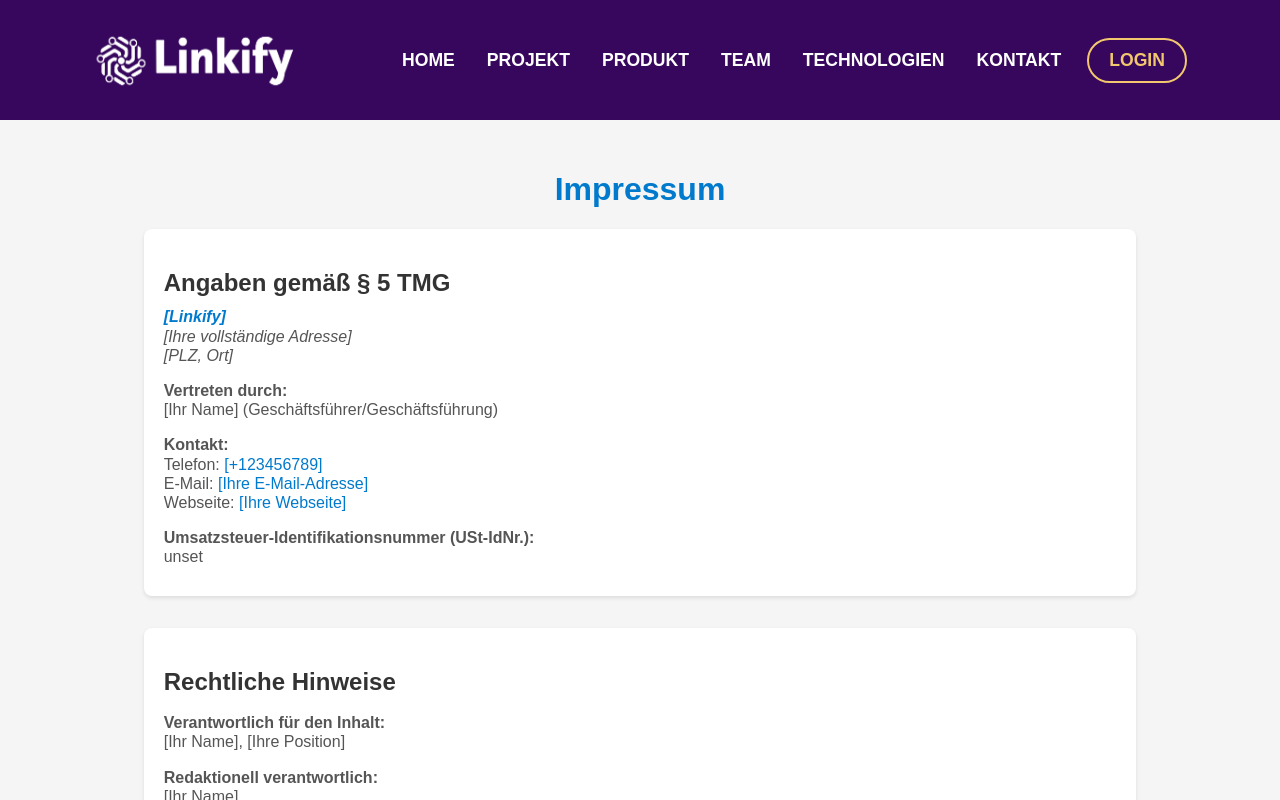
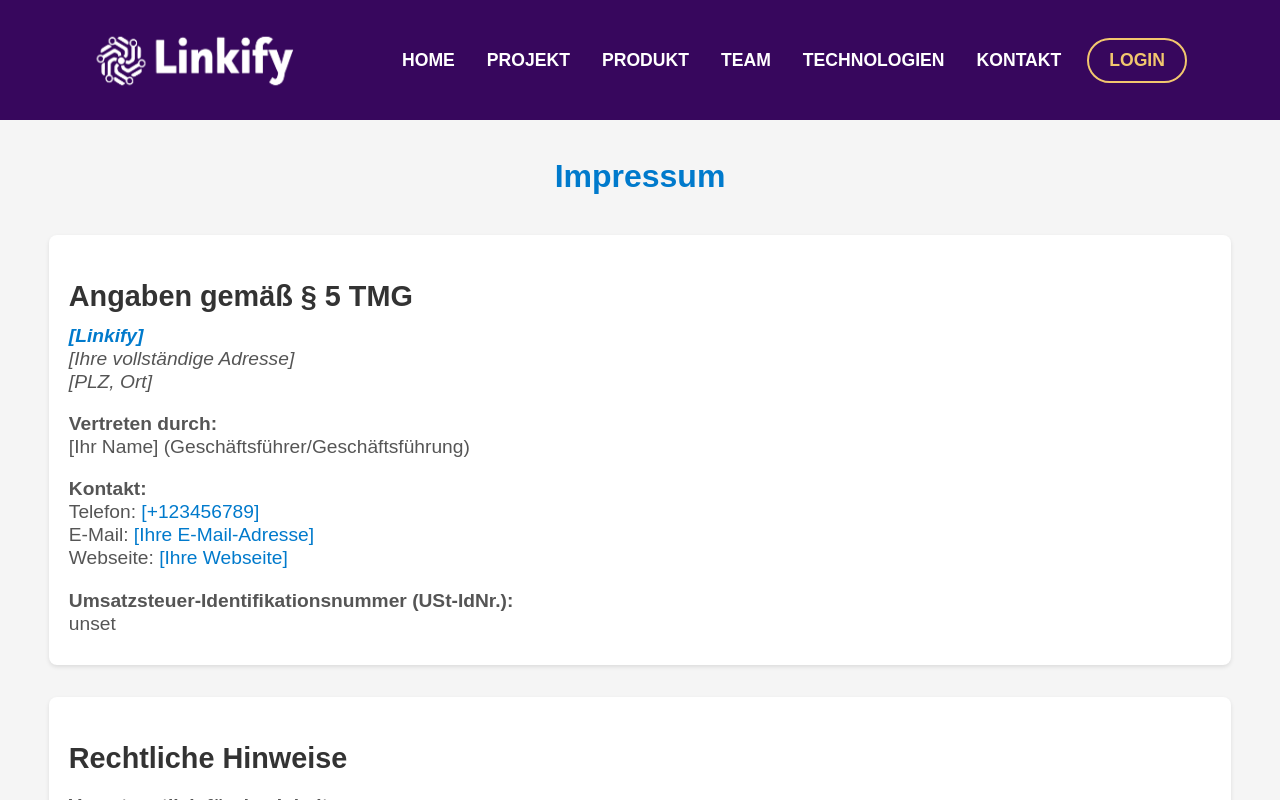
Before and after one commit to RalfHof/nextjs-boilerplate, a Next.js app: page /impressum in a window 1280 px wide. Shown: the top 800 px of the page. Built offline with nearby package versions, Linux system fonts and the light colour scheme; no server answers.

Commit message:
New Features

```diff
--- a/src/globals.css
+++ b/src/globals.css
@@ -257,8 +257,8 @@ html,
   justify-content: center;
   flex-direction: column;
   position: relative;
-  top: 90px;
-  padding-bottom: 100px;
+  top: 120px;
+  padding-bottom: 200px;
 }
 
 /* Titel der Seite */
@@ -267,7 +267,8 @@ html,
   color: #007acc;
   margin: 0;
   text-align: center;
-  margin-bottom: 20px;
+  margin-bottom: 40px;
+  margin-top: 60px;
 }
 
 /* Kontaktdaten und Abschnitte */
@@ -277,6 +278,7 @@ html,
   padding: 20px;
   margin-bottom: 20px;
   box-shadow: 0 2px 4px rgba(0, 0, 0, 0.1);
+  font-size: 1.2rem;
 }
 
 /* Abschnittstitel */
@@ -354,7 +356,7 @@ a:hover {
   color: #007acc;
   margin: 0;
   text-align: center;
-  margin-top: 35px;
+  margin-top: 85px;
 }
 
 .section {
@@ -401,7 +403,7 @@ a:hover {
 .HeaderItems {
   margin: 0;
   padding: 0;
-  margin-top: 60px;
+  margin-top: 120px;
   color: #007acc;
   font-size: 2rem;
 }
@@ -1505,7 +1507,7 @@ a:hover {
 
 /* Canvas */
 .ContainerHome {
-  height: 1170px;
+  height: 873px;
   width: 100%;
   background-color: #1c042e;
   font-family: Arial, Helvetica, sans-serif;
@@ -1520,11 +1522,10 @@ a:hover {
   position: absolute;
   background-image: url("/img/hero-bg.png");
   background-repeat: no-repeat;
-  background-size: 120% 100%;
+  background-size: 114% 100%;
   height: 100%;
   width: 100%;
   background-color: #37075d;
-  opacity: 1;
 }
 
 #HeaderText span {
@@ -1534,24 +1535,24 @@ a:hover {
 }
 
 .HeaderContent {
-  position: relative;
-  top: 400px;
   display: flex;
   align-items: center;
   flex-direction: column;
   width: 100%;
   height: 100%;
   z-index: 2;
-  font-size: 1.3rem;
+  font-size: 1.1rem;
   font-family: system-ui, -apple-system, "Segoe UI", Roboto, "Helvetica Neue", "Noto Sans", "Liberation Sans", Arial, sans-serif, "Apple Color Emoji", "Segoe UI Emoji", "Segoe UI Symbol", "Noto Color Emoji";
 }
 
 #HeaderText {
+  position: relative;
+  top: 250px;
   width: 60%;
   padding: 0;
   margin: 0;
   color: #fff;
-  font-size: 4rem;
+  font-size: 3rem;
   letter-spacing: 5px;
   font-weight: lighter;
   font-family: system-ui, -apple-system, "Segoe UI", Roboto, "Helvetica Neue", "Noto Sans", "Liberation Sans", Arial, sans-serif, "Apple Color Emoji", "Segoe UI Emoji", "Segoe UI Symbol", "Noto Color Emoji";
@@ -1561,27 +1562,29 @@ a:hover {
   color: #a2a2a2;
   width: 60%;
   font-weight: 100;
+  position: relative;
+  top: 250px;
 }
 
 .BtnHomeContainer {
   width: 100%;
   display: flex;
   justify-content: flex-start;
-  align-items: flex-start;
-  z-index: 9;
+  position: relative;
+  top: -210px;
+  left: -54px;
 }
 
 .BtnHome {
   width: 70%;
   display: flex;
   justify-content: center;
-  z-index: 9;
 }
 
 .BtnDesign {
-  font-size: 1.1rem;
+  font-size: 0.85rem;
   letter-spacing: 1px;
-  padding: 22px 40px;
+  padding: 17px 40px;
   border-radius: 50px;
   transition: 0.3s;
   color: #f2c76e;
@@ -1589,9 +1592,6 @@ a:hover {
   border: 2px solid #f2c76e;
   z-index: 9;
   cursor: pointer;
-  position: relative;
-  top: -280px;
-  left: -110px;
   margin-right: 20px;
 }
 
```
